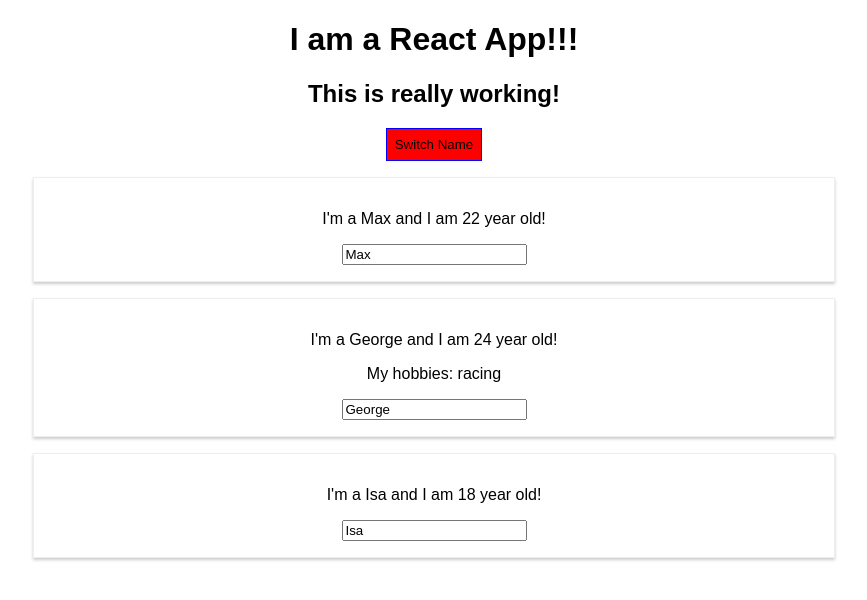
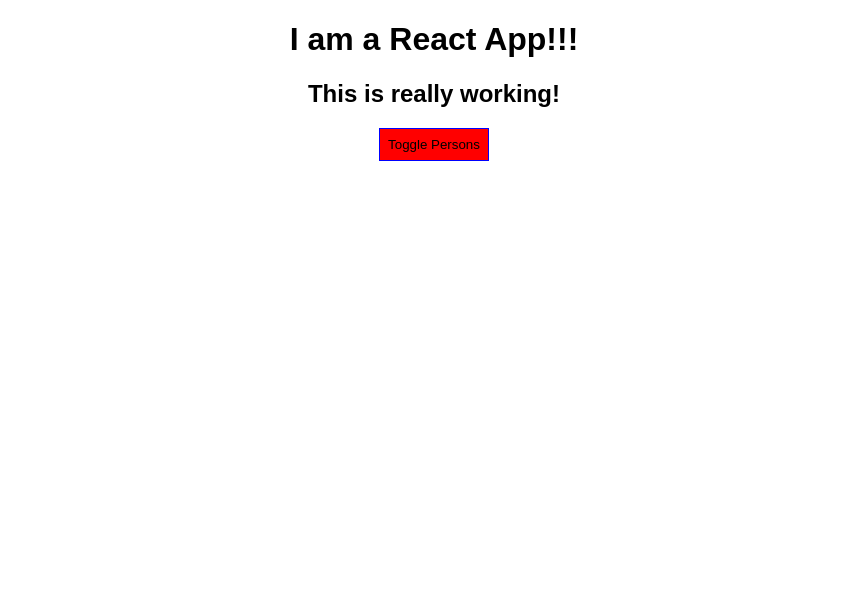
Before and after one commit to nbumbu/React-Complete-Guide, a React (Create React App) app: page / in a window 1280 px wide. Shown: the top 600 px of the page, without its empty margins (206-1073 px from the left). Built offline with nearby package versions, Linux system fonts and the light colour scheme.

Commit message:
finished Working with lists and conditionals

```diff
--- a/src/App.js
+++ b/src/App.js
@@ -7,60 +7,56 @@ class App extends Component {
   state = {
     persons: [
       {
-        name: 'Max',
+        id:'asdf12', name: 'Max',
         age: 22
       },
       {
-        name: 'George',
+        id:'ffeew1', name: 'George',
         age: 24
       },
       {
-        name: 'Isa',
+        id:'123f3', name: 'Isa',
         age: 18
       }
     ],
-    otherState: 'Other value'
+    otherState: 'Other value',
+    showPersons: false
   }
 
-  switchNameHandler = (newName) => {
-    // console.log('Was clicked!')
-    // DO NOT MUTATE THE STATE DIRECTLY this.state.persons[0].name = 'Jorjio';
+
+  nameChangedHandler = (event, id) => {
+    const personIndex = this.state.persons.findIndex(pers => {
+      return pers.id === id
+    })
+    const person = {...this.state.persons[personIndex]};
+    person.name = event.target.value;
+
+    const persons = [...this.state.persons];
+    persons[personIndex] = person;
     this.setState({
-      persons: [
-        {
-          name: newName,
-          age: 22
-        },
-        {
-          name: 'George',
-          age: 24
-        },
-        {
-          name: 'Isa',
-          age: 30
-        }
-      ]});
+      persons: persons});
   }
 
-  nameChangedHandler = (event) => {
+  togglePersonsHandler = () => {
+    const doesShow  = this.state.showPersons;
     this.setState({
-      persons: [
-        {
-          name: 'Max',
-          age: 22
-        },
-        {
-          name: event.target.value,
-          age: 24
-        },
-        {
-          name: 'Isa',
-          age: 30
+      showPersons: !doesShow
+    });
   }
-      ]});
+
+  deltePersonHandler = (personIndex) => {
+    // Change the state in an imutable way
+    // const persons = this.state.persons.slice();
+    const persons = [...this.state.persons]; // create a copy of a state
+    console.log(persons)
+    persons.splice(personIndex, 1); // modify the copy of the state
+    this.setState({ // update the original state
+      persons: persons
+    })
   }
 
   render() {
+
     const style = {
       backgroundColor: 'red',
       font: inherits,
@@ -69,12 +65,22 @@ class App extends Component {
       cursor: 'pointer'
     };
 
-    return ( // Return JSX not HTML
-      <div className="App">
-        <h1>I am a React App!!!</h1>
-        <h2>This is really working!</h2>
-        <button onClick={() => this.switchNameHandler('Bro')} style={style    }>Switch Name</button>
-        <Person
+    let persons = null;
+
+    if (this.state.showPersons) {
+      persons = (
+        <div>
+          {
+            this.state.persons.map((person, index) => {
+              return <Person
+              name={person.name}
+              age={person.age}
+              click={() => this.deltePersonHandler(index)}
+              key={person.id}
+              changed={(event) => this.nameChangedHandler(event, person.id)}/>
+            })
+          }
+          {/* <Person
           name={this.state.persons[0].name}
           age={this.state.persons[0].age}/>
           <Person
@@ -84,8 +90,17 @@ class App extends Component {
           changed={this.nameChangedHandler}>My hobbies: racing</Person>
           <Person
           name={this.state.persons[2].name}
-        age={this.state.persons[2].age}/>
+          age={this.state.persons[2].age}/> */}
+      </div>
+      );
+    }
 
+    return ( // Return JSX not HTML
+      <div className="App">
+        <h1>I am a React App!!!</h1>
+        <h2>This is really working!</h2>
+        <button onClick={this.togglePersonsHandler} style={style}>Toggle Persons</button>
+        {persons}
       </div>
     );
     // return React.createElement('div', {className: 'App'}, React.createElement('h1', null, 'I am a React App!!!!'));
```
Lines whose indentation alone changed are shown as unchanged.
